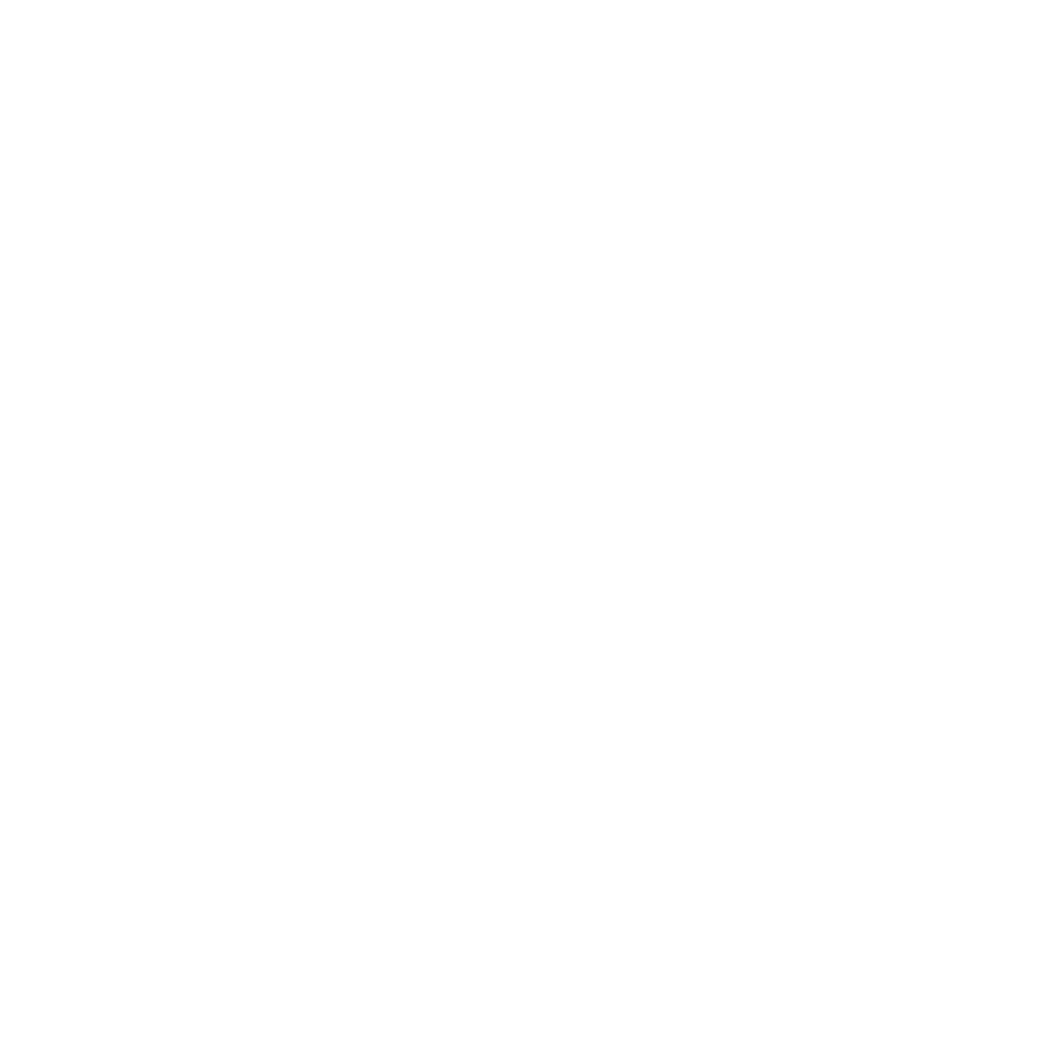
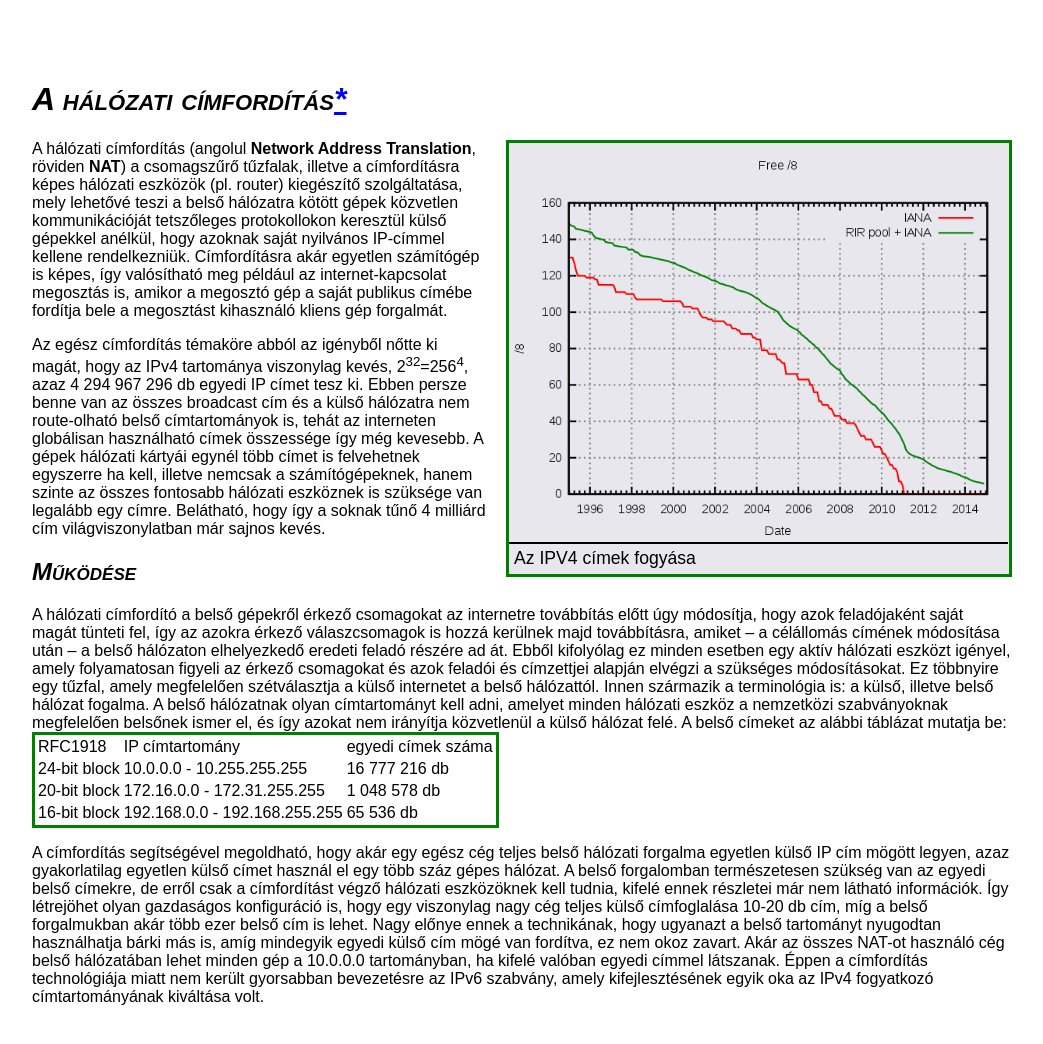
Before and after one commit to Soldier46/web-feladatok, a plain HTML site: page 2021-12-09_Halozati_cimforditas/Hálózati-címfordítás/index.html in a window 1280 px wide. Shown: the whole page, without its empty margins (118-1161 px from the left). Before the commit the page ends 800 px from the top, so only its background shows below. Drawn offline with Linux system fonts and the light colour scheme.

Commit message:
1-16.feladat

```diff
--- a/2021-12-09_Halozati_cimforditas/Hálózati-címfordítás/index.html
+++ b/2021-12-09_Halozati_cimforditas/Hálózati-címfordítás/index.html
@@ -1,14 +1,93 @@
 <!DOCTYPE html>
 <html lang="hu">
+
 <head>
   <meta charset="UTF-8">
   <meta http-equiv="X-UA-Compatible" content="IE=edge">
   <meta name="viewport" content="width=device-width, initial-scale=1.0">
   <link rel="stylesheet" href="styles.css">
-  <title>Document</title>
+  <title>A hálózati címfordítás</title>
 </head>
+
 <body>
+  <div id="content">
+    <h1><b>A hálózati címfordítás<a href="https://hu.wikipedia.org/wiki/Hálózati_címfordítás" target="_blank">*</a></b></h1>
+
+    <div style="float: right">
+      <div class="frame"><img src="ipv4fogyas.png" alt="IPcalypse" title="IPcalypse">
+        <p class="imgtitle">Az IPV4 címek fogyása</p>
+      </div>
+    </div>
+
+    <p>
+      A hálózati címfordítás (angolul <b>Network Address Translation</b>, röviden <b>NAT</b>) a csomagszűrő tűzfalak, illetve a
+      címfordításra képes hálózati eszközök (pl. router) kiegészítő szolgáltatása, mely lehetővé teszi a belső hálózatra
+      kötött gépek közvetlen kommunikációját tetszőleges protokollokon keresztül külső gépekkel anélkül, hogy azoknak
+      saját nyilvános IP-címmel kellene rendelkezniük. Címfordításra akár egyetlen számítógép is képes, így valósítható
+      meg például az internet-kapcsolat megosztás is, amikor a megosztó gép a saját publikus címébe fordítja bele a
+      megosztást kihasználó kliens gép forgalmát.</p>
+    <p>
+      Az egész címfordítás témaköre abból az igényből nőtte ki magát, hogy az
+      IPv4 tartománya viszonylag kevés, 2<sup>32</sup>=256<sup>4</sup>, azaz 4 294 967 296 db egyedi IP címet tesz ki.
+      Ebben persze benne van az összes broadcast cím és a külső hálózatra nem route-olható belső címtartományok is,
+      tehát
+      az interneten globálisan használható címek összessége így még kevesebb. A gépek hálózati kártyái egynél több címet
+      is felvehetnek egyszerre ha kell, illetve nemcsak a számítógépeknek, hanem szinte az összes fontosabb hálózati
+      eszköznek is szüksége van legalább egy címre. Belátható, hogy így a soknak tűnő 4 milliárd cím világviszonylatban
+    már sajnos kevés.
+  </p>
 
 
+
+    <h2>Működése</h2>
+
+    A hálózati címfordító a belső gépekről érkező csomagokat az internetre továbbítás előtt úgy módosítja, hogy azok
+    feladójaként saját magát tünteti fel, így az azokra érkező válaszcsomagok is hozzá kerülnek majd továbbításra,
+    amiket – a célállomás címének módosítása után – a belső hálózaton elhelyezkedő eredeti feladó részére ad át. Ebből
+    kifolyólag ez minden esetben egy aktív hálózati eszközt igényel, amely folyamatosan figyeli az érkező csomagokat és
+    azok feladói és címzettjei alapján elvégzi a szükséges módosításokat. Ez többnyire egy tűzfal, amely megfelelően
+    szétválasztja a külső internetet a belső hálózattól. Innen származik a terminológia is: a külső, illetve belső
+    hálózat fogalma. A belső hálózatnak olyan címtartományt kell adni, amelyet minden hálózati eszköz a nemzetközi
+    szabványoknak megfelelően belsőnek ismer el, és így azokat nem irányítja közvetlenül a külső hálózat felé. A belső
+    címeket az alábbi táblázat mutatja be:
+
+    <table>
+      <tr class="cellak">
+        <td>RFC1918</td>
+        <td>IP címtartomány</td>
+        <td>egyedi címek száma</td>
+      </tr>
+      <tr>
+        <td>24-bit block</td>
+        <td>10.0.0.0 - 10.255.255.255</td>
+        <td>16 777 216 db</td>
+      </tr>
+      <tr>
+        <td>20-bit block</td>
+        <td>172.16.0.0 - 172.31.255.255</td>
+        <td>1 048 578 db</td>
+      </tr>
+      <tr>
+        <td>16-bit block</td>
+        <td>192.168.0.0 - 192.168.255.255</td>
+        <td>65 536 db</td>
+      </tr>
+    </table>
+
+    <p>
+      A címfordítás segítségével megoldható, hogy akár egy egész cég teljes belső hálózati forgalma egyetlen külső IP cím
+      mögött legyen, azaz gyakorlatilag egyetlen külső címet használ el egy több száz gépes hálózat. A belső forgalomban
+      természetesen szükség van az egyedi belső címekre, de erről csak a címfordítást végző hálózati eszközöknek kell
+      tudnia, kifelé ennek részletei már nem látható információk. Így létrejöhet olyan gazdaságos konfiguráció is, hogy
+      egy viszonylag nagy cég teljes külső címfoglalása 10-20 db cím, míg a belső forgalmukban akár több ezer belső cím is
+      lehet. Nagy előnye ennek a technikának, hogy ugyanazt a belső tartományt nyugodtan használhatja bárki más is, amíg
+      mindegyik egyedi külső cím mögé van fordítva, ez nem okoz zavart. Akár az összes NAT-ot használó cég belső
+      hálózatában lehet minden gép a 10.0.0.0 tartományban, ha kifelé valóban egyedi címmel látszanak. Éppen a címfordítás
+      technológiája miatt nem került gyorsabban bevezetésre az IPv6 szabvány, amely kifejlesztésének egyik oka az IPv4
+      fogyatkozó címtartományának kiváltása volt.
+    </p>
+
+  </div>
 </body>
+
 </html>
```
